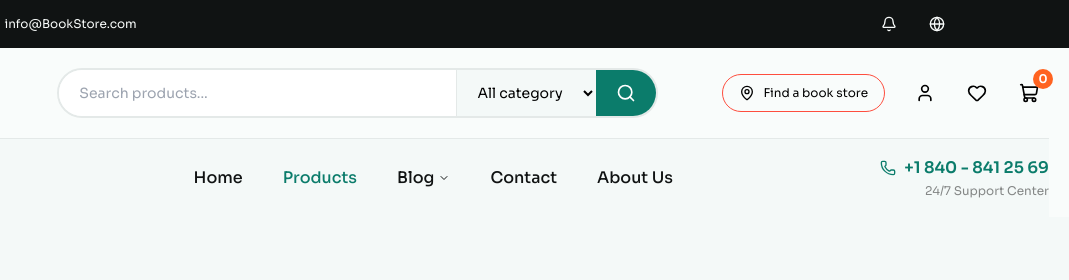
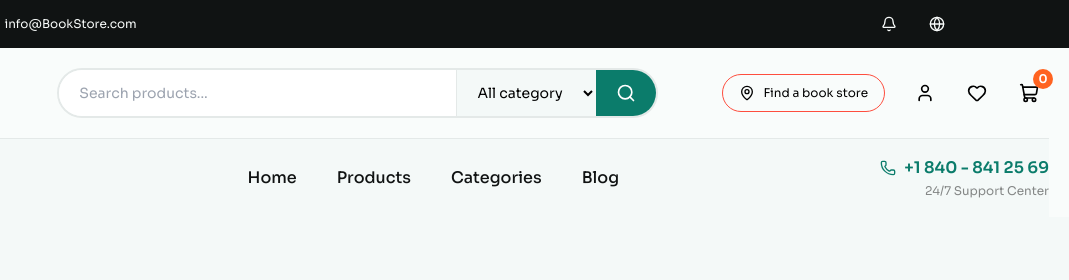
Before and after one commit to sovmulax/Ui-template-librairie, a website: page pages/client/panier.html in a window 1280 px wide. Shown: the top 280 px of the page, 211-1280 px from the left. Drawn offline with nearby package versions, Linux system fonts and the light colour scheme; files that its build step writes are made by us from their sources; some icons are missing.

Commit message:
fix: remplacer le lien "Contact" par "Catégories" dans plusieurs pages

```diff
--- a/pages/client/blog-article.html
+++ b/pages/client/blog-article.html
@@ -105,8 +105,7 @@
                                 Blog
                                 <i data-lucide="chevron-down" class="w-3 h-3"></i>
                             </a></li>
-                        <li><a href="#" class="nav-link">Contact</a></li>
-                        <li><a href="#" class="nav-link">About Us</a></li>
+
                     </ul>
                     <div class="support-info">
                         <span class="text-p3 font-semibold text-primary-500 flex items-center gap-2">
--- a/pages/client/blog.html
+++ b/pages/client/blog.html
@@ -99,12 +99,9 @@
                     <ul class="nav-links">
                         <li><a href="accueil.html" class="nav-link">Home</a></li>
                         <li><a href="livres.html" class="nav-link">Products</a></li>
-                        <li><a href="blog.html" class="nav-link text-primary-500 flex items-center gap-1">
-                            Blog
-                            <i data-lucide="chevron-down" class="w-3 h-3"></i>
-                        </a></li>
-                        <li><a href="#" class="nav-link">Contact</a></li>
-                        <li><a href="#" class="nav-link">About Us</a></li>
+                        <li><a href="categories.html" class="nav-link">Categories</a></li>
+                        <li><a href="blog.html" class="nav-link text-primary-500">Blog</a></li>
+
                     </ul>
                     <div class="support-info">
                         <span class="text-p3 font-semibold text-primary-500 flex items-center gap-2">
--- a/pages/client/livre-detail.html
+++ b/pages/client/livre-detail.html
@@ -99,14 +99,11 @@
                         Categories
                     </button>
                     <ul class="nav-links">
-                        <li><a href="accueil.html" class="nav-link text-primary-500">Home</a></li>
+                        <li><a href="accueil.html" class="nav-link">Home</a></li>
                         <li><a href="livres.html" class="nav-link">Products</a></li>
-                        <li><a href="blog.html" class="nav-link flex items-center gap-1">
-                                Blog
-                                <i data-lucide="chevron-down" class="w-3 h-3"></i>
-                            </a></li>
-                        <li><a href="#" class="nav-link">Contact</a></li>
-                        <li><a href="#" class="nav-link">About Us</a></li>
+                        <li><a href="categories.html" class="nav-link">Categories</a></li>
+                        <li><a href="blog.html" class="nav-link">Blog</a></li>
+
                     </ul>
                     <div class="support-info">
                         <span class="text-p3 font-semibold text-primary-500 flex items-center gap-2">
--- a/pages/client/livres.html
+++ b/pages/client/livres.html
@@ -99,12 +99,9 @@
                     <ul class="nav-links">
                         <li><a href="accueil.html" class="nav-link">Home</a></li>
                         <li><a href="livres.html" class="nav-link text-primary-500">Products</a></li>
-                        <li><a href="blog.html" class="nav-link flex items-center gap-1">
-                            Blog
-                            <i data-lucide="chevron-down" class="w-3 h-3"></i>
-                        </a></li>
-                        <li><a href="#" class="nav-link">Contact</a></li>
-                        <li><a href="#" class="nav-link">About Us</a></li>
+                        <li><a href="categories.html" class="nav-link">Categories</a></li>
+                        <li><a href="blog.html" class="nav-link">Blog</a></li>
+
                     </ul>
                     <div class="support-info">
                         <span class="text-p3 font-semibold text-primary-500 flex items-center gap-2">
--- a/pages/client/panier.html
+++ b/pages/client/panier.html
@@ -100,13 +100,10 @@
                     </button>
                     <ul class="nav-links">
                         <li><a href="accueil.html" class="nav-link">Home</a></li>
-                        <li><a href="livres.html" class="nav-link text-primary-500">Products</a></li>
-                        <li><a href="blog.html" class="nav-link flex items-center gap-1">
-                                Blog
-                                <i data-lucide="chevron-down" class="w-3 h-3"></i>
-                            </a></li>
-                        <li><a href="#" class="nav-link">Contact</a></li>
-                        <li><a href="#" class="nav-link">About Us</a></li>
+                        <li><a href="livres.html" class="nav-link">Products</a></li>
+                        <li><a href="categories.html" class="nav-link">Categories</a></li>
+                        <li><a href="blog.html" class="nav-link">Blog</a></li>
+
                     </ul>
                     <div class="support-info">
                         <span class="text-p3 font-semibold text-primary-500 flex items-center gap-2">
--- a/pages/client/profil-boutique.html
+++ b/pages/client/profil-boutique.html
@@ -103,8 +103,7 @@
                                 Blog
                                 <i data-lucide="chevron-down" class="w-3 h-3"></i>
                             </a></li>
-                        <li><a href="#" class="nav-link">Contact</a></li>
-                        <li><a href="#" class="nav-link">About Us</a></li>
+
                     </ul>
                     <div class="support-info">
                         <span class="text-p3 font-semibold text-primary-500 flex items-center gap-2">
--- a/pages/client/profil-client.html
+++ b/pages/client/profil-client.html
@@ -103,8 +103,7 @@
                                 Blog
                                 <i data-lucide="chevron-down" class="w-3 h-3"></i>
                             </a></li>
-                        <li><a href="#" class="nav-link">Contact</a></li>
-                        <li><a href="#" class="nav-link">About Us</a></li>
+
                     </ul>
                     <div class="support-info">
                         <span class="text-p3 font-semibold text-primary-500 flex items-center gap-2">
--- a/trash/index.html
+++ b/trash/index.html
@@ -103,8 +103,7 @@
                             Blog
                             <i data-lucide="chevron-down" class="w-3 h-3"></i>
                         </a></li>
-                        <li><a href="#" class="nav-link">Contact</a></li>
-                        <li><a href="#" class="nav-link">About Us</a></li>
+
                     </ul>
                     <div class="support-info">
                         <span class="text-p3 font-semibold text-primary-500 flex items-center gap-2">
```
